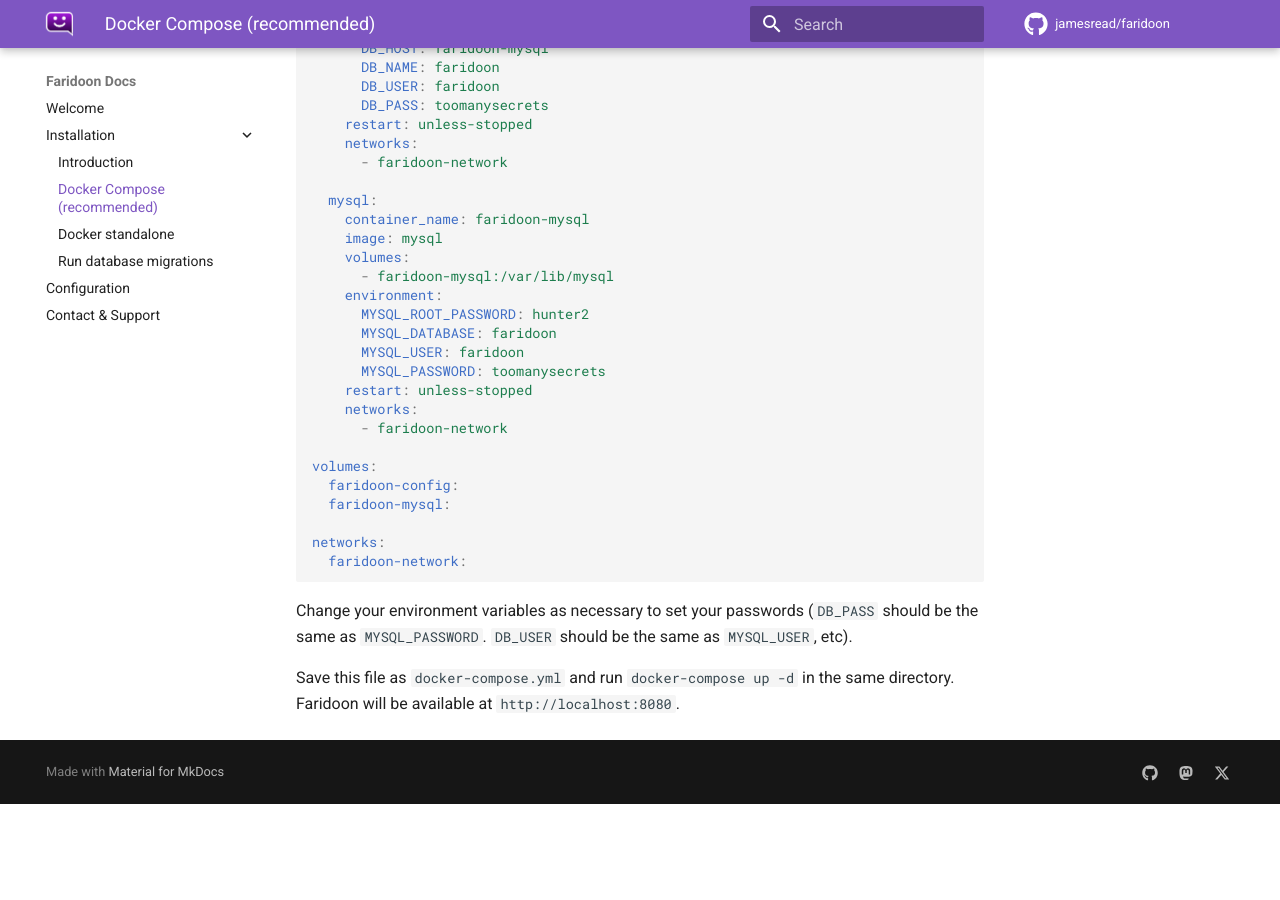
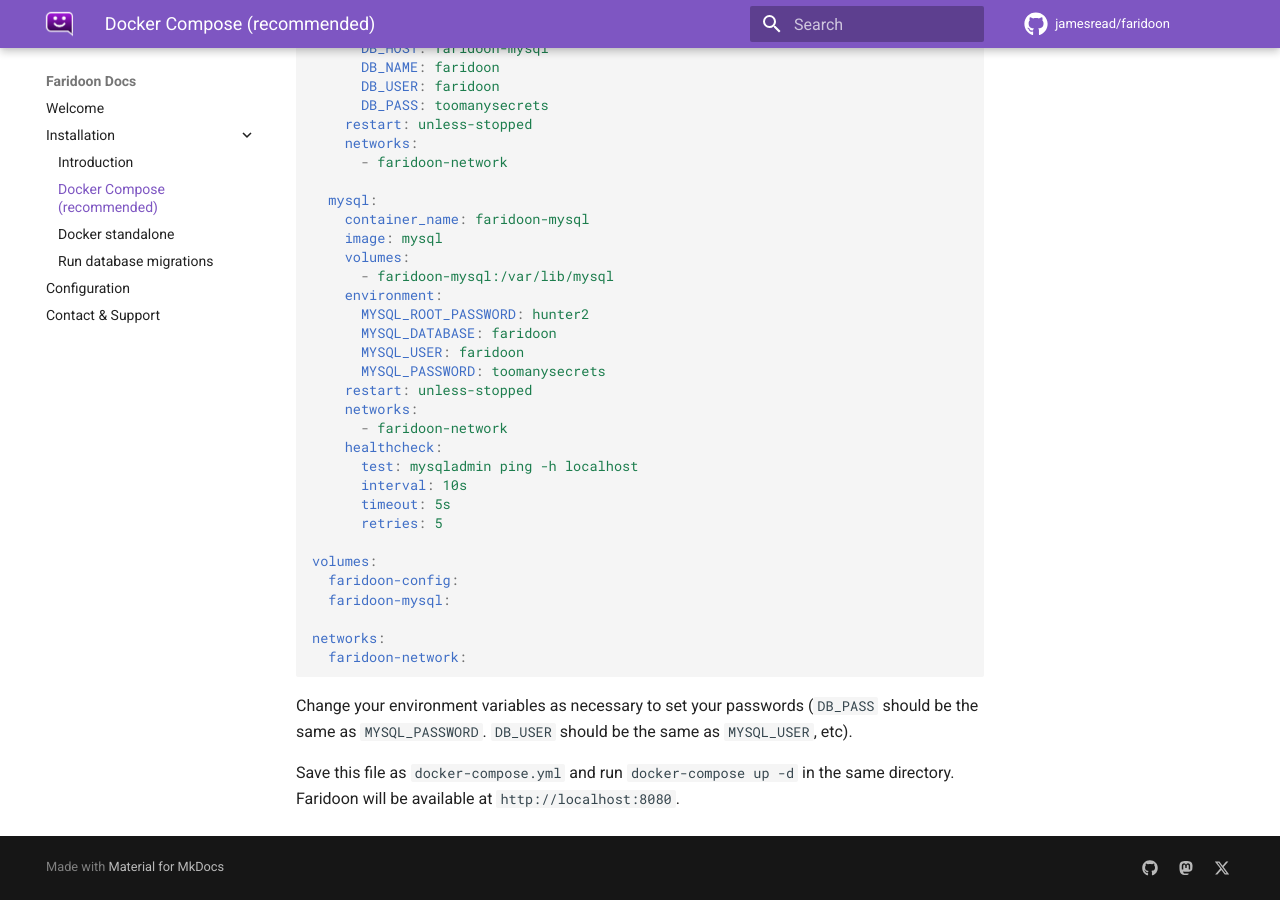
Before and after one commit to jamesread/faridoon, an MkDocs documentation site: the page built from docs/installation/docker-compose.md, in a window 1280 px wide and 900 px high, scrolled down 555 px. Built offline with MkDocs 1.6.1 and Material for MkDocs 9.7.7, drawn with Linux system fonts in a browser that asks for light colours; comment, search, counter and statistics services are not loaded; before the commit the page ends 1359 px from its top, so only the background shows below that.

Commit message:
docker compose healthcheck

```diff
--- a/docs/installation/docker-compose.yml
+++ b/docs/installation/docker-compose.yml
@@ -31,6 +31,11 @@ services:
     restart: unless-stopped
     networks:
       - faridoon-network
+    healthcheck:
+      test: mysqladmin ping -h localhost
+      interval: 10s
+      timeout: 5s
+      retries: 5
 
 volumes:
   faridoon-config:
```
